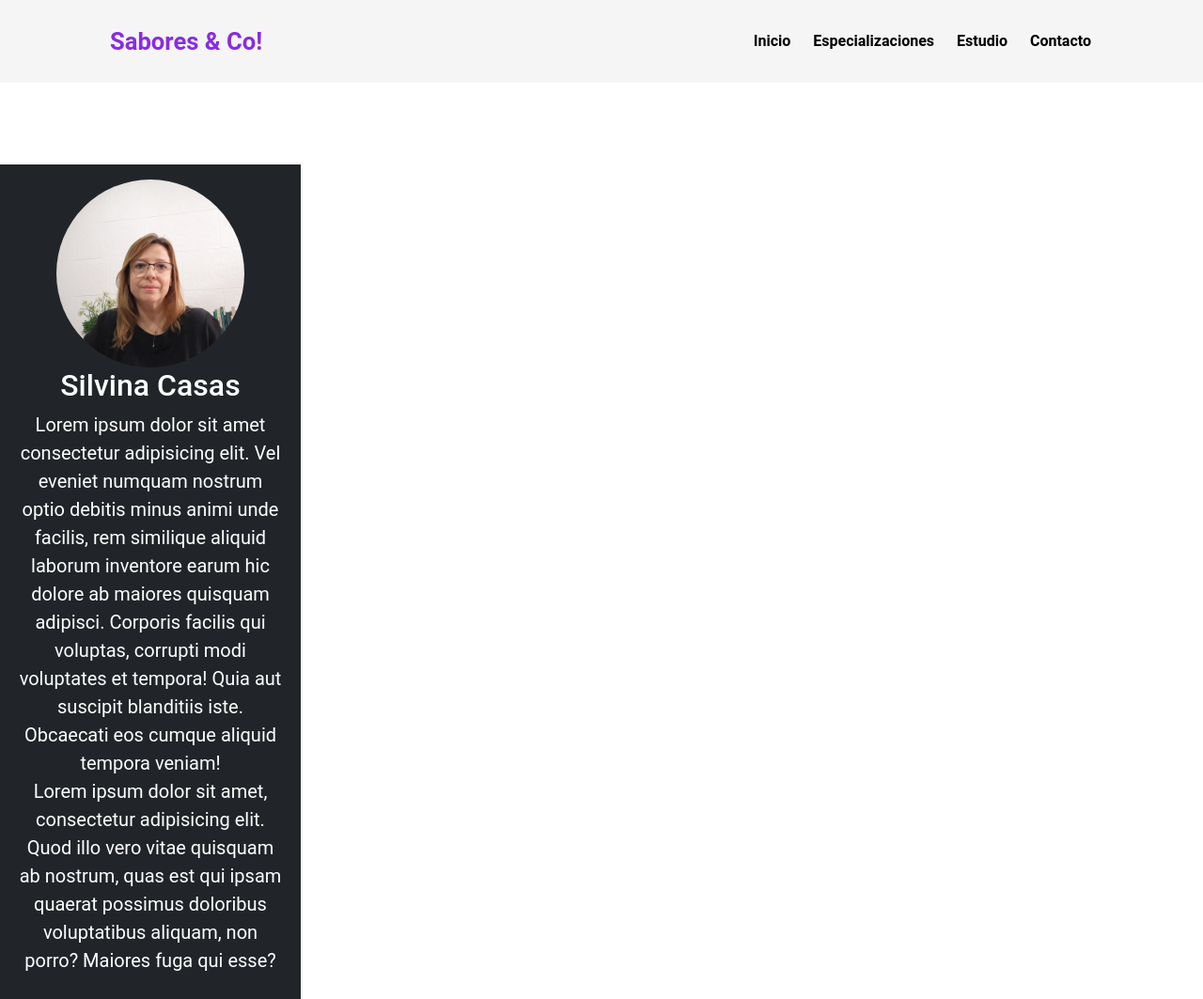
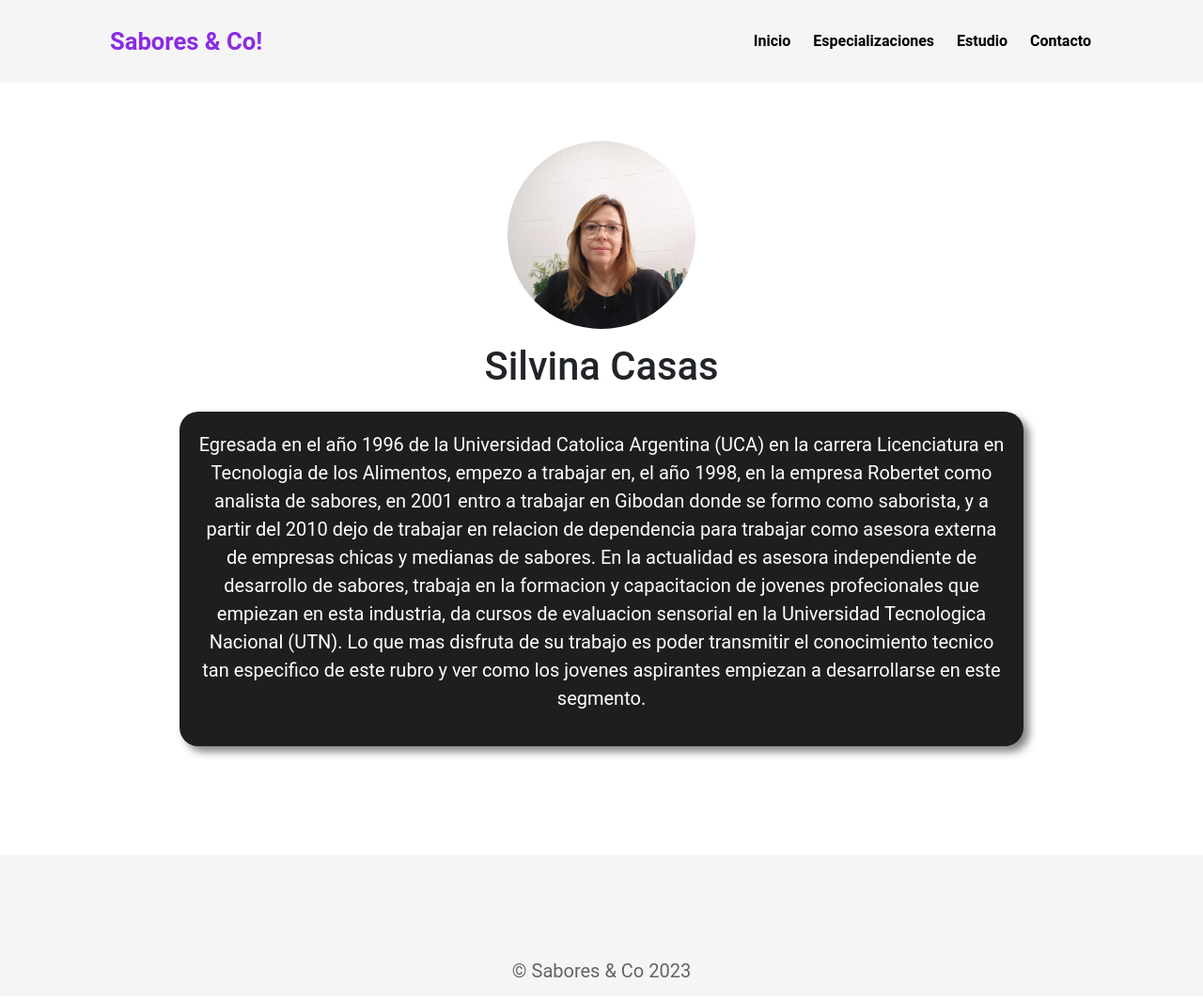
Before and after one commit to IgnacioSalomon/Pre-entrega-2, a website: page pages/profecional.html in a window 1280 px wide. Shown: the top 1063 px of the page at 94% size. Drawn offline with nearby package versions, Linux system fonts and the light colour scheme.

Commit message:
perfil profecional terminado

```diff
--- a/pages/profecional.html
+++ b/pages/profecional.html
@@ -23,25 +23,17 @@
         </div>
     </header>
 
-    <section class="d-flex">
-        <div id="sidebar-container" class="bg-dark text-white p-3 m-0 text-center">
-            <div class="box"></div>
-            <div>
+    <div class="img-sc">
+        <img src="../assets/silvina-casas.jpg" alt="silvina-casas">
+    </div>
+
+    <section id="sc">
+        <div class="container">
+            <div class="silvina-casas">
                 <h3>Silvina Casas</h3>
             </div>
-            <div id="menu">
-                <p>Lorem ipsum dolor sit amet consectetur adipisicing elit. Vel eveniet numquam nostrum optio debitis minus animi unde facilis, rem similique aliquid laborum inventore earum hic dolore ab maiores quisquam adipisci. Corporis facilis qui voluptas, corrupti modi voluptates et tempora! Quia aut suscipit blanditiis iste. Obcaecati eos cumque aliquid tempora veniam! <br>Lorem ipsum dolor sit amet, consectetur adipisicing elit. Quod illo vero vitae quisquam ab nostrum, quas est qui ipsam quaerat possimus doloribus voluptatibus aliquam, non porro? Maiores fuga qui esse?</p>
-            </div>
-        </div>
-    </section>
-
-    <section>
-        <div class="container">
-            <div>
-                <h1>Trabajo profecional</h1>
-            </div>
-            <div>
-                <p>Lorem ipsum dolor sit amet, consectetur adipisicing elit. Debitis aspernatur illo, eius ducimus iste voluptatibus voluptatem repellat facilis asperiores quisquam neque quo incidunt autem sapiente sit praesentium, odit ab ratione eveniet reprehenderit. Provident dolor quod necessitatibus animi nihil non quis voluptatum, voluptates debitis qui accusamus iusto! Incidunt nesciunt magni impedit quidem accusamus exercitationem fugit laudantium sint iste magnam, voluptatum optio quisquam laboriosam eos! Rerum doloribus aspernatur eius culpa modi porro, laborum dolores dolor perspiciatis autem repellat doloremque nostrum animi nesciunt odio excepturi distinctio perferendis eligendi, sequi eveniet? Quas ad est sequi id, voluptate mollitia cum quo tempora nam esse magnam! <br>Lorem ipsum dolor sit amet consectetur adipisicing elit. Eligendi at assumenda labore reprehenderit illo! Fugiat facere itaque, dignissimos ab repellendus tempora pariatur ipsum obcaecati eum, non laudantium perferendis, consectetur veritatis.</p>
+            <div class="texto-casas">
+                <p>Egresada en el año 1996 de la Universidad Catolica Argentina (UCA) en la carrera Licenciatura en Tecnologia de los Alimentos, empezo a trabajar en, el año 1998, en la empresa Robertet como analista de sabores, en 2001 entro a trabajar en Gibodan donde se formo como saborista, y a partir del 2010 dejo de trabajar en relacion de dependencia para trabajar como asesora externa de empresas chicas y medianas de sabores. En la actualidad es asesora independiente de desarrollo de sabores, trabaja en la formacion y capacitacion de jovenes profecionales que empiezan en esta industria, da cursos de evaluacion sensorial en la Universidad Tecnologica Nacional (UTN). Lo que mas disfruta de su trabajo es poder transmitir el conocimiento tecnico tan especifico de este rubro y ver como los jovenes aspirantes empiezan a desarrollarse en este segmento.</p>
             </div>
         </div>
     </section>
--- a/sass/style.scss
+++ b/sass/style.scss
@@ -343,20 +343,59 @@ footer .container {
     background-color: rgb(30,30,30);
 }
 
-#sidebar-container {
-    min-height: 100vh;
+.img-sc {
+    display: flex;
+    justify-content: center;
+    padding-top: 150px;
+
+    img {
+        height: 200px;
+        width: 200px;
+        border-radius: 50%;
+    }
 }
 
-#sidebar-container .box {
-    height: 200px;
-    width: 200px;
-    background-image: url(../assets/silvina-casas.jpg);
-    background-size: cover;
-    border-radius: 50%;
-    margin: 0 auto;
-    padding: 0.875rem 1.25rem;
+#sc {
+    .container {
+        padding: 116px;
+        padding-top: 0;
+
+        .silvina-casas {
+            text-align: center;
+            padding: 15px;
+            font-size: 1.3rem;
+        }
+
+        .texto-casas {
+            background-color: rgb(30,30,30);
+            padding: 20px;
+            border-radius: 20px;
+            box-shadow: 6px 6px 9px  rgb(13,13,13,0.5);
+            text-align: center;
+
+            p {
+                color: white;
+            }
+        }
+    }
 }
 
-#sidebar-container #menu {
-    width: 18rem;
+@media screen and (max-width: 480px) {
+    #sc{
+        .container {
+            .silvina-casas {
+                padding: 15px;
+            }
+
+            .texto-casas {
+                width: 300px;
+
+                p {
+                    padding: 0;
+                    font-size: 1rem;
+                    text-align: center;
+                }
+            }
+        }
+    }
 }
```
Also changed, not shown: css/style.css, 1 other file.
